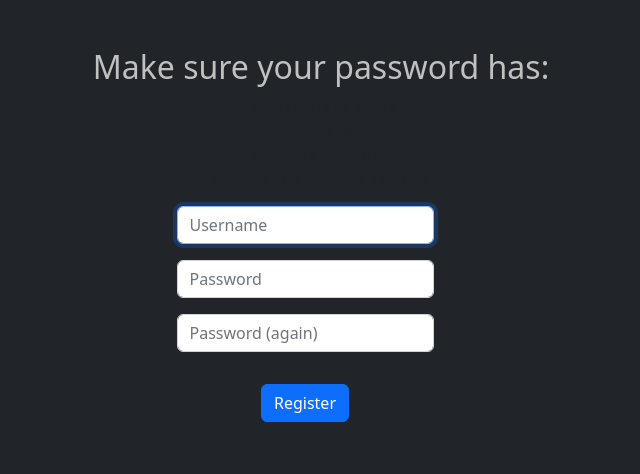
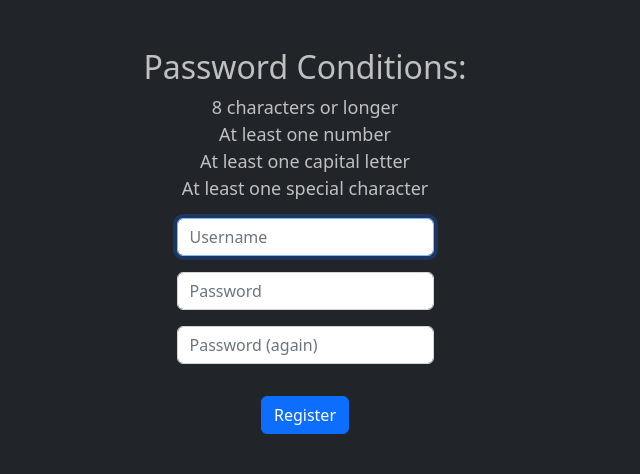
Before and after one commit to hawshemi/Finance-CS50X, a Flask app: page /register in a window 1280 px wide. Shown: the part 80-554 px from the top of the page, without its empty margins (335-975 px from the left). Run offline with Flask 2, Linux system fonts and the light colour scheme; some libraries are stand-ins or nearby versions.

Commit message:
Update register.html

```diff
--- a/templates/register.html
+++ b/templates/register.html
@@ -7,11 +7,10 @@
 {% block main %}
     <div id="error_message"></div>
     <form action="/register" method="post">
-        <div class="indication">
-            <ul>
-                <h2>
-                     Make sure your password has:
-                </h2>
+        <h2>Password Conditions:</h2>
+
+        <div class="password-condition">
+            <ul style="list-style-type:none;">
                 <li>
                     8 characters or longer
                 </li>
```
